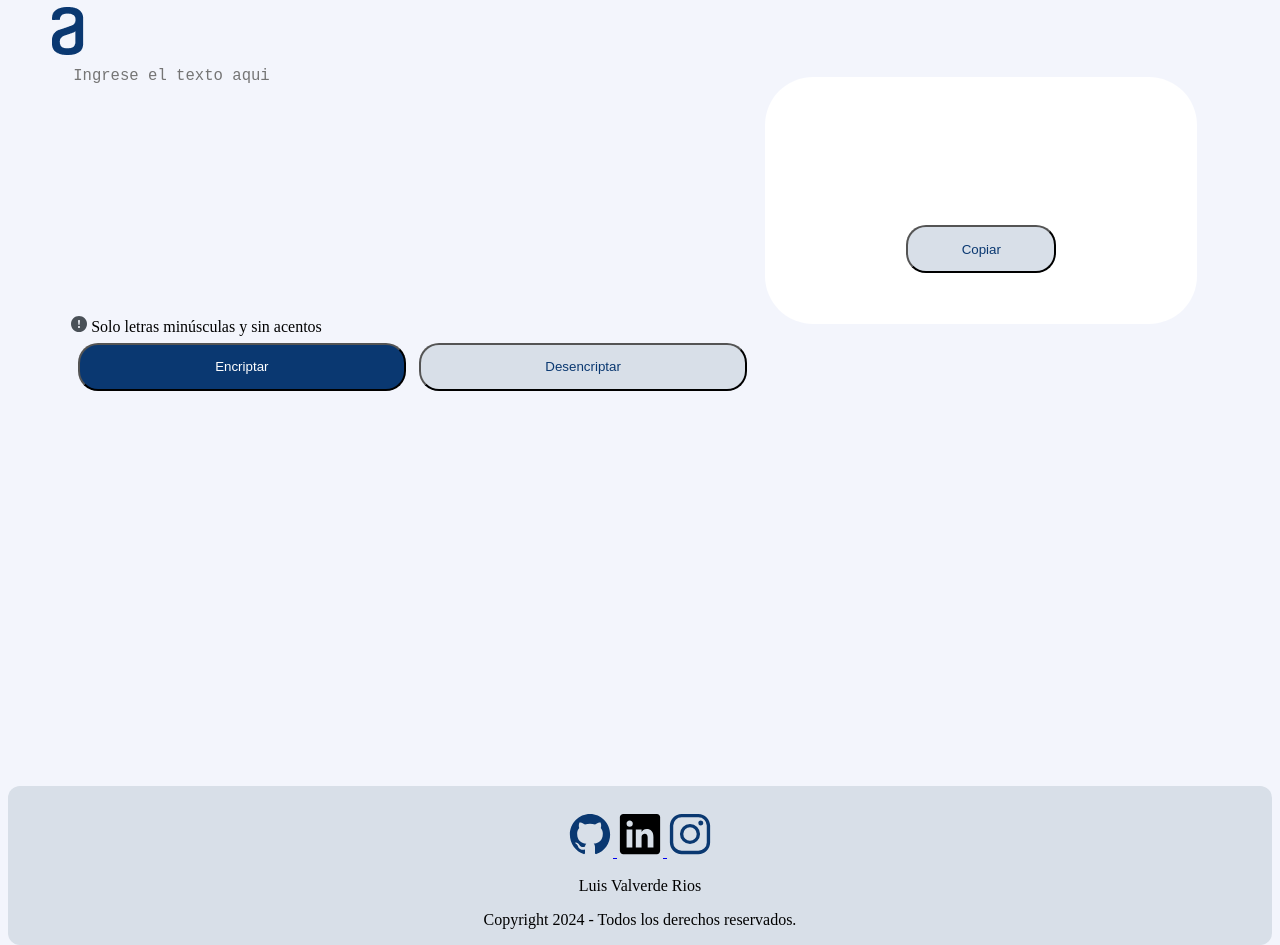
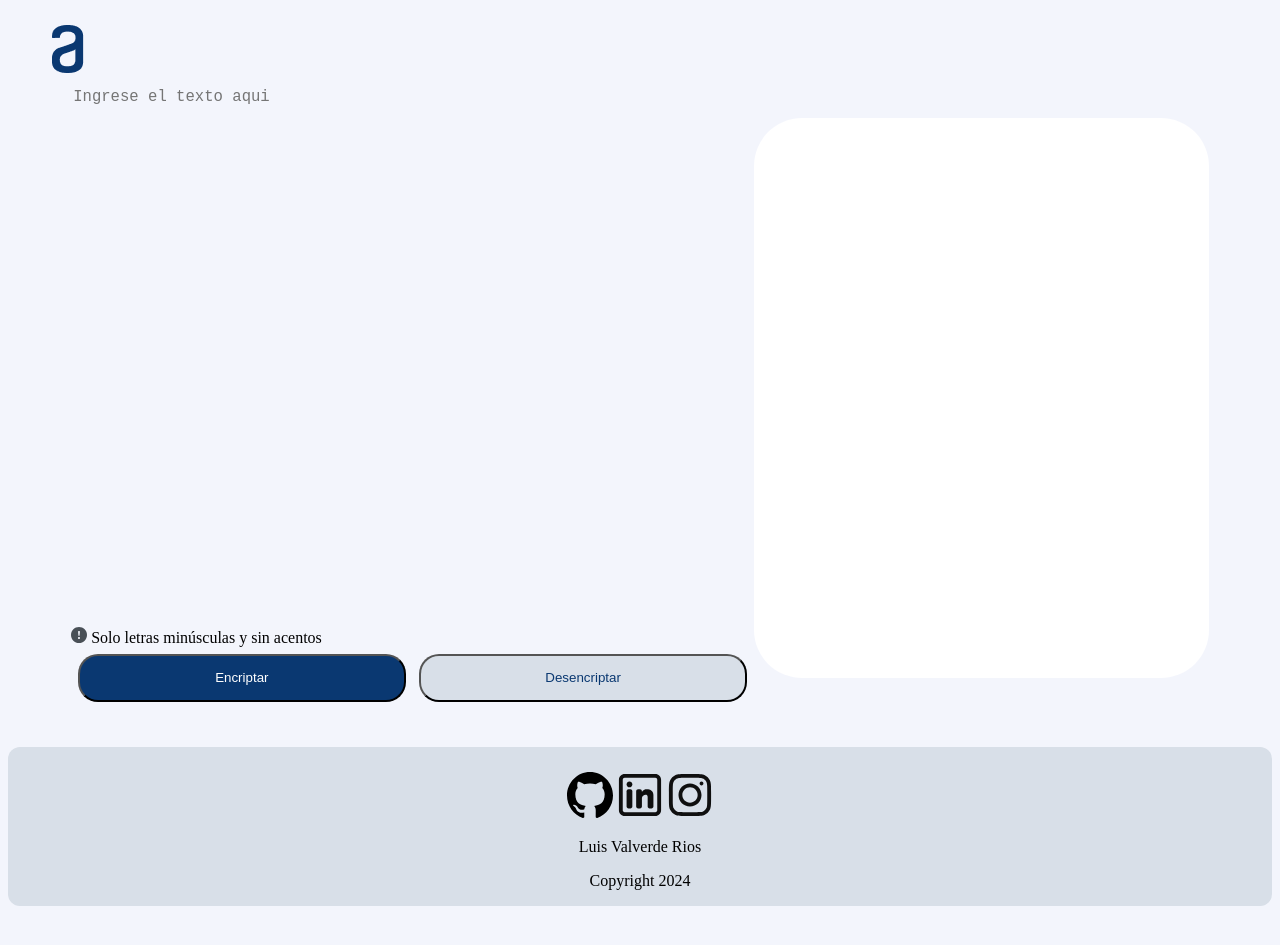
Before and after one commit to LuisVR19/Encriptador, a plain HTML site: page index.html in a window 1280 px wide. Both pictures are taken after a click on the button "Encriptar". After the commit the page ends 906 px from the top, so only its background shows below. Drawn offline with Linux system fonts and the light colour scheme.

Commit message:
Caracteristicas finales

```diff
--- a/events.js
+++ b/events.js
@@ -23,7 +23,7 @@ function encrypt(){
 
 
     showCopyButton();
-    cleanLeft();
+    cleanRigth();
 
 }
 
@@ -50,6 +50,7 @@ function desEncrypt(){
     document.getElementById('resuilt').value = txtEncrypt;
     textArea.value = '';
     showCopyButton();
+    cleanRigth();
 
 }
 
@@ -60,9 +61,10 @@ function showCopyButton(){
     copyButton.classList.remove("hide");
 }
 
-function cleanLeft(){
-    document.getElementById('img').classList.add('erase');
-    document.getElementById('title').classList.add('erase');
+function cleanRigth(){
+    document.getElementById('rigth-stuff').classList.add('erase');
+    document.getElementById('container-result').classList.remove('erase');
+    document.getElementById('container-result').classList.add('container-result');
 }
 
 function updateClipboard() {
--- a/index.html
+++ b/index.html
@@ -8,9 +8,7 @@
     <title>Encriptador</title>
 </head>
 <body>
-
-    <!-- <div class="super-parent"> -->
-        <img src="assets/Logo.png" alt="">
+  <img class="logo" src="assets/Logo.png" alt="">
 
   <main class="parent">
       <article class="left">
@@ -50,15 +48,18 @@
       </article>
 
       <article class="rigth">
-                <div>
+          <div id="rigth-stuff">
             <div class="img" id="img">
               <img src="assets/Muñeco.png" alt="" id="img">
             </div>
               <h2 id="title">Ningún mensaje fue encontrado</h2>
-                    <textarea name="" id="resuilt" cols="30" rows="5" readonly>Ingresa el texto que desees encriptar o desencriptar.</textarea>
+              <textarea name="" id="" cols="30" rows="5" readonly>Ingresa el texto que desees encriptar o desencriptar.</textarea>
               <div class="buttons copyButton">
                   <button class="hide" id="copyButton" onclick="updateClipboard()">Copiar</button>
               </div>
+          </div>
+          <div id="container-result" class="erase">
+            <textarea name="" id="resuilt" class="result" cols="30" rows="10" readonly></textarea>
           </div>
       </article>
 
@@ -71,23 +72,15 @@
               <div class="social">
 
                 <a class="social-button" href="https://github.com/LuisVR19" target="_blank">
-                        <svg width="46" height="46" fill="#0A3871" viewBox="0 0 24 24" xmlns="http://www.w3.org/2000/svg">
-                          <path d="M12 1.5C6.202 1.5 1.5 6.323 1.5 12.267c0 4.758 3.01 8.79 7.181 10.214a.82.82 0 0 0 .178.019c.39 0 .54-.286.54-.534 0-.258-.01-.933-.015-1.833a4.802 4.802 0 0 1-1.059.126c-2.02 0-2.48-1.57-2.48-1.57-.478-1.242-1.167-1.575-1.167-1.575-.914-.642-.005-.66.066-.66h.004c1.055.093 1.608 1.115 1.608 1.115.525.919 1.228 1.176 1.857 1.176a2.953 2.953 0 0 0 1.2-.28c.093-.695.365-1.168.665-1.44-2.33-.272-4.781-1.195-4.781-5.32 0-1.177.408-2.138 1.078-2.888-.108-.272-.469-1.369.103-2.85a.874.874 0 0 1 .235-.023c.38 0 1.237.145 2.653 1.13a9.76 9.76 0 0 1 5.259 0c1.416-.985 2.273-1.13 2.653-1.13a.873.873 0 0 1 .235.023c.571 1.481.21 2.578.103 2.85.67.755 1.078 1.716 1.078 2.888 0 4.134-2.456 5.043-4.796 5.31.375.333.713.99.713 1.993 0 1.439-.014 2.601-.014 2.953 0 .253.145.539.534.539a.9.9 0 0 0 .188-.019c4.176-1.425 7.181-5.46 7.181-10.214C22.5 6.323 17.798 1.5 12 1.5Z"></path>
-                        </svg>
+                  <img src="assets/github.svg" width="46" height="46" alt="Github">
                 </a>
 
                 <a class="social-button" href="https://www.linkedin.com/in/luis-valverde-rios-628356250" target="_blank">
-                        <svg width="46" height="46" fill="0A3871" viewBox="0 0 24 24" xmlns="http://www.w3.org/2000/svg">
-                          <path d="M20.82 1.5H3.294c-.957 0-1.794.69-1.794 1.635v17.566c0 .951.837 1.799 1.794 1.799h17.521c.963 0 1.685-.854 1.685-1.8V3.136c.006-.946-.722-1.635-1.68-1.635ZM8.01 19.005H5V9.65h3.01v9.354ZM6.61 8.228h-.022c-.963 0-1.586-.716-1.586-1.613C5.002 5.7 5.642 5 6.626 5c.984 0 1.587.695 1.608 1.614 0 .897-.624 1.613-1.625 1.613Zm12.395 10.777h-3.009V13.89c0-1.225-.438-2.063-1.526-2.063-.832 0-1.324.563-1.543 1.111-.082.197-.104.465-.104.739v5.328H9.815V9.65h3.008v1.301c.438-.623 1.122-1.52 2.713-1.52 1.975 0 3.469 1.301 3.469 4.108v5.465Z"></path>
-                        </svg>
+                  <img src="assets/linkedin.svg" width="46" height="46" alt="Linkedin">
                 </a>
 
                 <a class="social-button" href="https://instagram.com/luisvalverderios?utm_source=qr&igshid=MzNlNGNkZWQ4Mg==" target="_blank">
-                        <svg width="46" height="46" fill="#0A3871" viewBox="0 0 24 24" xmlns="http://www.w3.org/2000/svg">
-                          <path d="M16.375 3.25a4.388 4.388 0 0 1 4.375 4.375v8.75a4.388 4.388 0 0 1-4.375 4.375h-8.75a4.389 4.389 0 0 1-4.375-4.375v-8.75A4.388 4.388 0 0 1 7.625 3.25h8.75Zm0-1.75h-8.75C4.256 1.5 1.5 4.256 1.5 7.625v8.75c0 3.369 2.756 6.125 6.125 6.125h8.75c3.369 0 6.125-2.756 6.125-6.125v-8.75c0-3.369-2.756-6.125-6.125-6.125Z"></path>
-                          <path d="M17.688 7.625a1.313 1.313 0 1 1 0-2.625 1.313 1.313 0 0 1 0 2.625Z"></path>
-                          <path d="M12 8.5a3.5 3.5 0 1 1 0 7 3.5 3.5 0 0 1 0-7Zm0-1.75a5.25 5.25 0 1 0 0 10.5 5.25 5.25 0 0 0 0-10.5Z"></path>
-                        </svg>
+                  <img src="assets/instagram.svg" width="46" height="46" alt="Github">
                 </a>
 
               </div>
@@ -96,13 +89,12 @@
                   Luis Valverde Rios
                 </p>
                 <p>
-                        Copyright 2024 - Todos los derechos reservados.
+                  Copyright 2024
                 </p>
               </div>
             </div>
       </div>
   </footer>
-    <!-- </div> -->
 </body>
 </html>
 
--- a/styles.css
+++ b/styles.css
@@ -2,8 +2,6 @@
     --fontBase: 'Poppins', sans-serif;
     --white: #FFFFFF;
     /* --colorBase : #F3F5FC; */
-    --colorBase : red;
-
   }
 
 body{
@@ -33,8 +31,12 @@ body{
     margin-left: 5%;
     margin-right: 5%;
 
-    height: 90vh;
+    height: 80vh;
     position: relative;
+}
+
+.logo{
+    margin-top: 3%;
 }
 
 textarea{
@@ -42,6 +44,10 @@ textarea{
     font-size: larger;
     align-items: center;
     resize: none;
+}
+
+textarea:focus {
+    outline: none;
 }
 
 .left{
@@ -68,14 +74,25 @@ textarea{
     justify-content: center;
     display: flex;
     background: #FFFFFF;
-    margin: 2.5%;
+    /* margin: 0.5%; */
     border-radius: 3rem ;
-    /* height: 100%; */
+    height: 70vh;
+    position: relative;
+    margin-top: 7%;
+}
+
+.container-result{
+    height: 100%;
+    width: 100%;
+    align-items: center;
+    justify-content: center;
+    display: flex;
 }
 
 .result{
-    width: 100%;
-    height: 100%;
+    margin: 3.5%;
+    width: 95%;
+    height: 95%;
 }
 
 .buttons{
@@ -120,21 +137,34 @@ button{
 }
 
 .button-icon img {
-    vertical-align: middle;
+    /* vertical-align: middle; */
 }
 
 .footer-content {
-text-align: center;
+    text-align: center;
 }
 
 .footer .social {
-justify-content: center;
-padding: 0;
+    justify-content: center;
+    padding: 0;
+    text-align: center;
 }
 
 .footer-container{
     margin-top: 2%;
 }
+
+.social-button {
+    background-color: transparent;
+    border: none;
+    padding: 0;
+    cursor: pointer;
+    display: inline-block;
+}
+
+.social-button:hover{
+    transform: scale(1.1);
+  }
 
 .hide{
     visibility: hidden;
@@ -150,18 +180,24 @@ padding: 0;
         grid-template-columns: 100%;
         grid-template-rows: 50% auto;
         grid-row-gap: 0px;
+        margin-bottom: 0%;
+    }
+
+    .rigth{
+        height: 80%;
     }
 
     .text{
         height: 60%;
     }
 
+    .result{
+        height: 60%;
+        width: 95%;
+    }
+
     .img{
         display: none;
-    }
-
-    .text{
-        height: 60%;
     }
 
     .hide{
@@ -169,6 +205,6 @@ padding: 0;
     }
 
     .footer{
-        margin-top: 5rem;
+        margin-top: 0;
     }
 }
```
Also changed, not shown: assets/github.svg (added), assets/instagram.svg (added), assets/linkedin.svg (added). Lines whose indentation alone changed are shown as unchanged.
